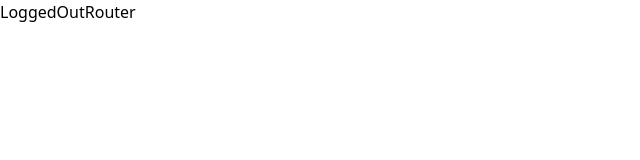
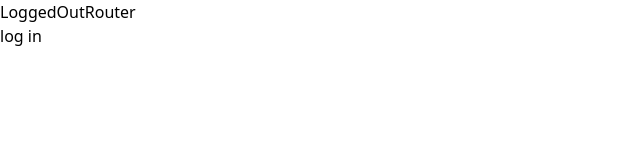
Before and after one commit to tkillman/nuber-eats-frontend, a React (Create React App) app: page / in a window 1280 px wide. Shown: the top 160 px of the page, without its empty margins (0-640 px from the left). Built offline with nearby package versions, Linux system fonts and the light colour scheme.

Commit message:
Local Only Fields

```diff
--- a/src/App.tsx
+++ b/src/App.tsx
@@ -1,8 +1,25 @@
 import React from "react";
 import { LoggedOutRouter } from "./routes/logged-out-router";
+import { gql, useQuery, useReactiveVar } from "@apollo/client";
+import { LoggedInRouter } from "./routes/logged-in-router";
+import { isLoggedInVar } from "./apollo";
+
+const IS_LOGGED_IN = gql`
+  query isLoggedIn {
+    isLoggedIn @client
+  }
+`;
 
 function App() {
-  return <LoggedOutRouter />;
+  // const {
+  //   data: { isLoggedIn },
+  // } = useQuery(IS_LOGGED_IN);
+
+  // console.log(isLoggedIn);
+
+  const isLoggedIn = useReactiveVar(isLoggedInVar);
+
+  return isLoggedIn ? <LoggedInRouter /> : <LoggedOutRouter />;
 }
 
 export default App;
--- a/src/apollo.ts
+++ b/src/apollo.ts
@@ -1,7 +1,27 @@
 // https://www.apollographql.com/docs/react/get-started
-import { ApolloClient, InMemoryCache, ApolloProvider, gql } from '@apollo/client';
+import {
+  ApolloClient,
+  InMemoryCache,
+  ApolloProvider,
+  gql,
+  makeVar,
+} from "@apollo/client";
+
+export const isLoggedInVar = makeVar(false);
 
 export const client = new ApolloClient({
-    uri: 'http://localhost:4000/graphql',
-    cache: new InMemoryCache(),
-  });
+  uri: "http://localhost:4000/graphql",
+  cache: new InMemoryCache({
+    typePolicies: {
+      Query: {
+        fields: {
+          isLoggedIn: {
+            read() {
+              return isLoggedInVar();
+            },
+          },
+        },
+      },
+    },
+  }),
+});
--- a/src/routes/logged-in-router.tsx
+++ b/src/routes/logged-in-router.tsx
@@ -1,3 +1,16 @@
+import { isLoggedInVar } from "../apollo";
+
 export const LoggedInRouter = () => {
-  return <span>LoggedInRouter</span>;
+  return (
+    <div>
+      <div>LoggedInRouter</div>
+      <button
+        onClick={() => {
+          isLoggedInVar(false);
+        }}
+      >
+        log out
+      </button>
+    </div>
+  );
 };
--- a/src/routes/logged-out-router.tsx
+++ b/src/routes/logged-out-router.tsx
@@ -1,3 +1,16 @@
+import { isLoggedInVar } from "../apollo";
+
 export const LoggedOutRouter = () => {
-  return <span>LoggedOutRouter</span>;
+  return (
+    <div>
+      <div>LoggedOutRouter</div>
+      <button
+        onClick={() => {
+          isLoggedInVar(true);
+        }}
+      >
+        log in
+      </button>
+    </div>
+  );
 };
--- a/src/styles/styles.css
+++ b/src/styles/styles.css
@@ -544,7 +544,3 @@ video {
 [hidden]:where(:not([hidden="until-found"])) {
   display: none;
 }
-
-.p-10 {
-  padding: 2.5rem;
-}
```
